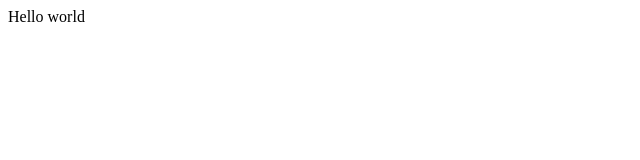
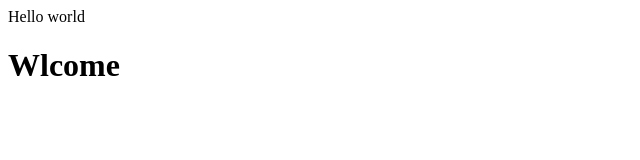
Before and after one commit to ahamedmuaaz/mygittest, a plain HTML site: page index.html in a window 1280 px wide. Shown: the whole page, without its empty margins (0-640 px from the left). Drawn offline with Linux system fonts and the light colour scheme.

Commit message:
just a change

```diff
--- a/index.html
+++ b/index.html
@@ -3,5 +3,6 @@
 </head>
 <body>
 <p>Hello world</p>
+<h1>Wlcome</h1>
 </body>
 </html>
```
